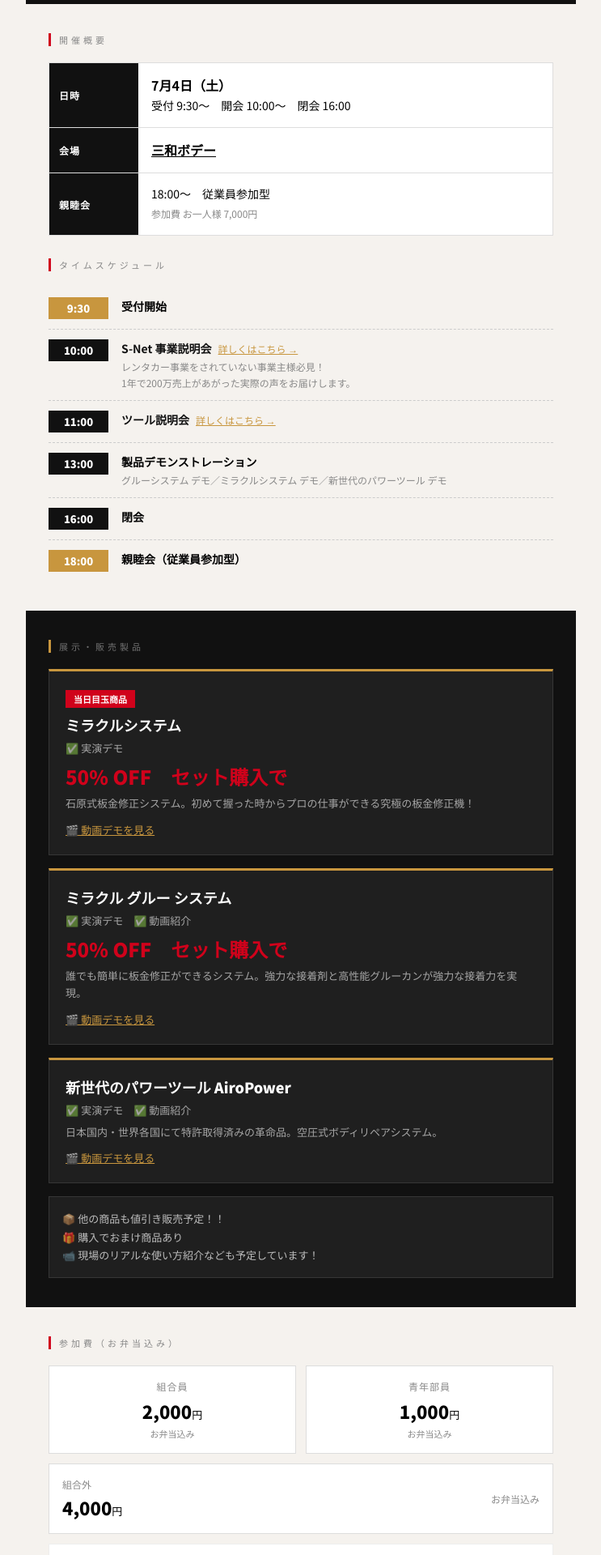
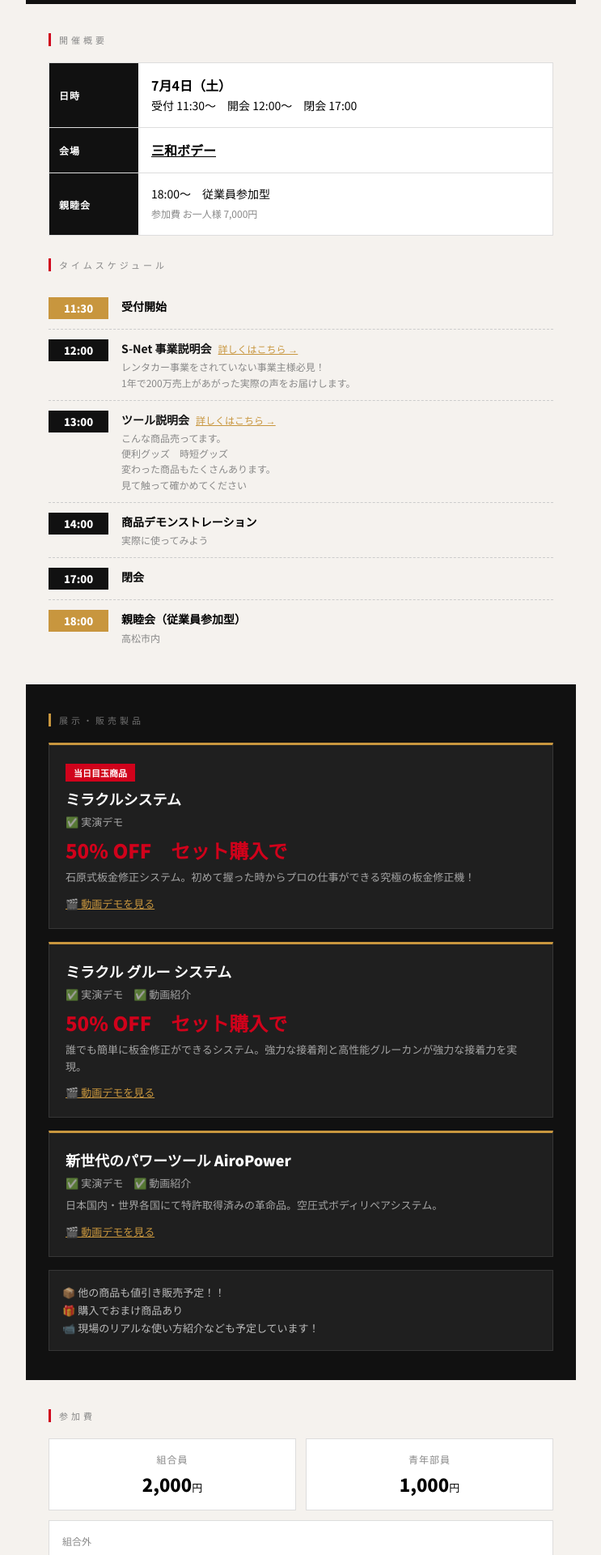
Before and after one commit to kanamori0270-commits/Star-SNet, a React (Create React App) app: page / in a window 1280 px wide. Shown: the part 660-2580 px from the top of the page at 81% size, without its empty margins (268-1011 px from the left). Built offline with nearby package versions, Linux system fonts and the light colour scheme.

Commit message:
Update event details and schedule timings

```diff
--- a/src/App.jsx
+++ b/src/App.jsx
@@ -3,7 +3,7 @@ import { useState, useRef } from "react";
 const defaultData = {
   header: {
     company: "STAR CO., LTD. PRESENTS",
-    title: "STAR展示会",
+    title: "STAR展示会　S-Net説明会",
     subtitle: "開催案内",
     season: "2025 SUMMER EXHIBITION",
   },
@@ -19,19 +19,19 @@ const defaultData = {
   ],
   info: {
     date: "7月4日（土）",
-    time: "受付 9:30〜　開会 10:00〜　閉会 16:00",
+    time: "受付 11:30〜　開会 12:00〜　閉会 17:00",
     venue: "三和ボデー",
     venueUrl: "https://maps.app.goo.gl/CPfB6Ewx5KbmoXTP6?g_st=ic",
     party: "18:00〜　従業員参加型",
     partyFee: "参加費 お一人様 7,000円",
   },
   schedule: [
-    { time: "9:30", label: "受付開始", detail: "", gold: true },
-    { time: "10:00", label: "S-Net 事業説明会", detail: "レンタカー事業をされていない事業主様必見！\n1年で200万売上があがった実際の声をお届けします。", url: "https://s-netr.com/", gold: false },
-    { time: "11:00", label: "ツール説明会", detail: "", url: "https://drive.google.com/file/d/1i0VZMgkb2n6ZYjx2Rzy2lyE0grdR_BpT/view?usp=sharing", gold: false },
-    { time: "13:00", label: "製品デモンストレーション", detail: "グルーシステム デモ／ミラクルシステム デモ／新世代のパワーツール デモ", gold: false },
-    { time: "16:00", label: "閉会", detail: "", gold: false },
-    { time: "18:00", label: "親睦会（従業員参加型）", detail: "", gold: true },
+    { time: "11:30", label: "受付開始", detail: "", gold: true },
+    { time: "12:00", label: "S-Net 事業説明会", detail: "レンタカー事業をされていない事業主様必見！\n1年で200万売上があがった実際の声をお届けします。", url: "https://s-netr.com/", gold: false },
+    { time: "13:00", label: "ツール説明会", detail: "こんな商品売ってます。\n便利グッズ　時短グッズ\n変わった商品もたくさんあります。\n見て触って確かめてください", url: "https://drive.google.com/file/d/1i0VZMgkb2n6ZYjx2Rzy2lyE0grdR_BpT/view?usp=sharing", gold: false },
+    { time: "14:00", label: "商品デモンストレーション", detail: "実際に使ってみよう", gold: false },
+    { time: "17:00", label: "閉会", detail: "", gold: false },
+    { time: "18:00", label: "親睦会（従業員参加型）", detail: "高松市内", url: "", gold: true },
   ],
   products: [
     {
@@ -408,7 +408,7 @@ export default function App() {
       {/* PRICE */}
       <div style={{ padding: "36px 28px", background: s.light }}>
         <div style={{ fontSize: 11, letterSpacing: 4, color: s.gray, fontFamily: "'Bebas Neue', sans-serif", marginBottom: 20, borderLeft: `3px solid ${s.red}`, paddingLeft: 10 }}>
-          参加費（お弁当込み）
+          参加費
         </div>
         <div style={{ display: "grid", gridTemplateColumns: "1fr 1fr", gap: 12, marginBottom: 12 }}>
           {[
@@ -421,7 +421,7 @@ export default function App() {
                 <E value={data.prices[key]} onChange={v => set(`prices.${key}`, v)} />
                 <small style={{ fontSize: 13, fontWeight: 400 }}>円</small>
               </div>
-              <div style={{ fontSize: 11, color: s.gray, marginTop: 4 }}>お弁当込み</div>
+
             </div>
           ))}
         </div>
@@ -433,7 +433,7 @@ export default function App() {
               <small style={{ fontSize: 13, fontWeight: 400 }}>円</small>
             </div>
           </div>
-          <div style={{ fontSize: 12, color: s.gray }}>お弁当込み</div>
+
         </div>
         <div style={{ fontSize: 12, color: s.gray, lineHeight: 1.7, padding: 12, background: "white", border: "1px solid #eee" }}>
           <E value={data.prices.note} onChange={v => set("prices.note", v)} multiline style={{ width: "100%" }} />
```
